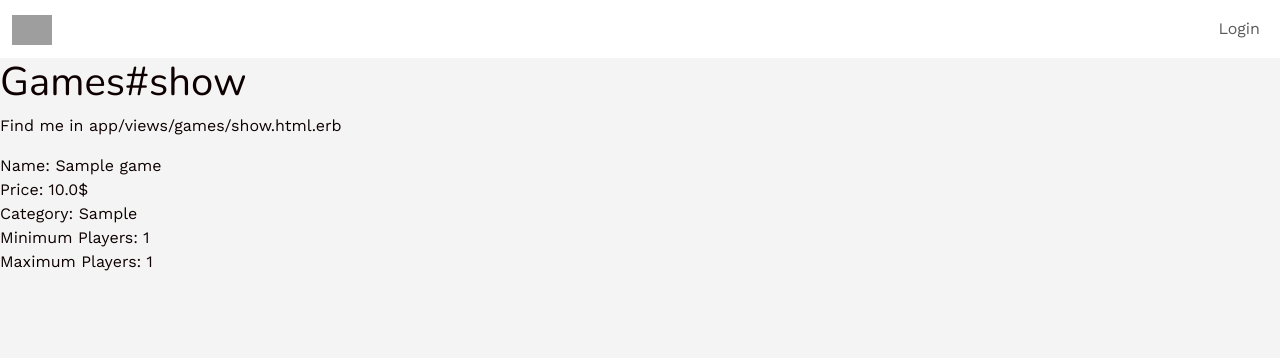
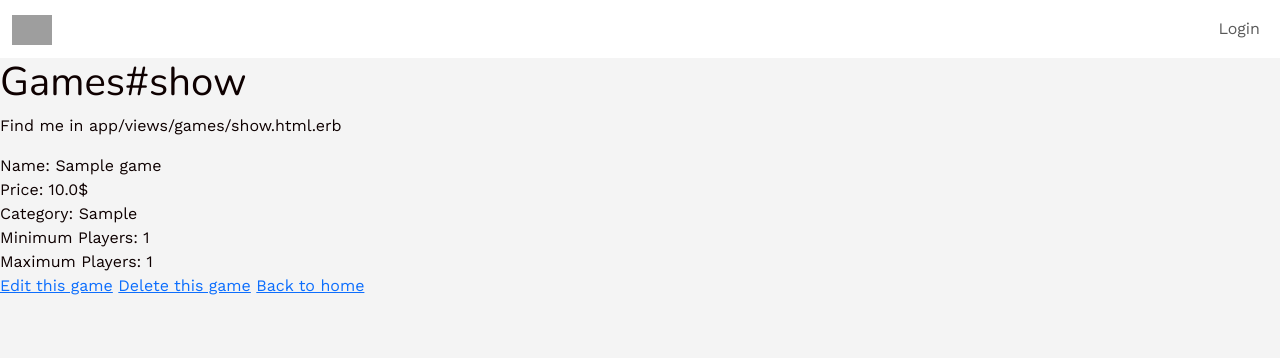
Before and after one commit to NicolasWaenia/AirGames, a Rails app: page /games/1 in a window 1280 px wide. Shown: the top 358 px of the page. Run offline with Rails 7, Linux system fonts and the light colour scheme; tables that the repository leaves empty hold one stand-in row (values such as "Sample post"); style sheets or scripts are compiled from the project's sources; some libraries are stand-ins or nearby versions; grey boxes are pictures that could not be loaded.

Commit message:
game delete

```diff
--- a/app/controllers/games_controller.rb
+++ b/app/controllers/games_controller.rb
@@ -22,19 +22,19 @@ class GamesController < ApplicationController
   end
 
   def edit
-    raise
-    @game = Game.find(param[:id])
+    @game = Game.find(params[:id])
   end
 
   def update
-    raise
     @game = Game.find(params[:id])
     @game.update(game_params)
-    redirect_to games_show_path
+    redirect_to game_path(@game)
   end
 
   def destroy
-    raise
+    @game = Game.find(params[:id])
+    @game.destroy
+    redirect_to games_path, status: :see_other
   end
 
   private
--- a/app/views/games/destroy.html.erb
+++ /dev/null
@@ -1,2 +0,0 @@
-<h1>Games#destroy</h1>
-<p>Find me in app/views/games/destroy.html.erb</p>
--- a/app/views/games/show.html.erb
+++ b/app/views/games/show.html.erb
@@ -5,4 +5,8 @@ Name: <%= @game.name %><br>
 Price: <%= @game.price %>$<br>
 Category: <%= @game.category %><br>
 Minimum Players: <%= @game.number_of_players_min %><br>
-Maximum Players: <%= @game.number_of_players_max %>
+Maximum Players: <%= @game.number_of_players_max %><br>
+
+<%= link_to "Edit this game", edit_game_path %>
+<%= link_to "Delete this game", game_path(@game), data: { turbo_method: :delete, turbo_confirm: "Are your sure?" } %>
+<%= link_to "Back to home", games_path %>
```
Also changed, not shown: app/views/games/edit.html.erb (+11 -0 lines).
